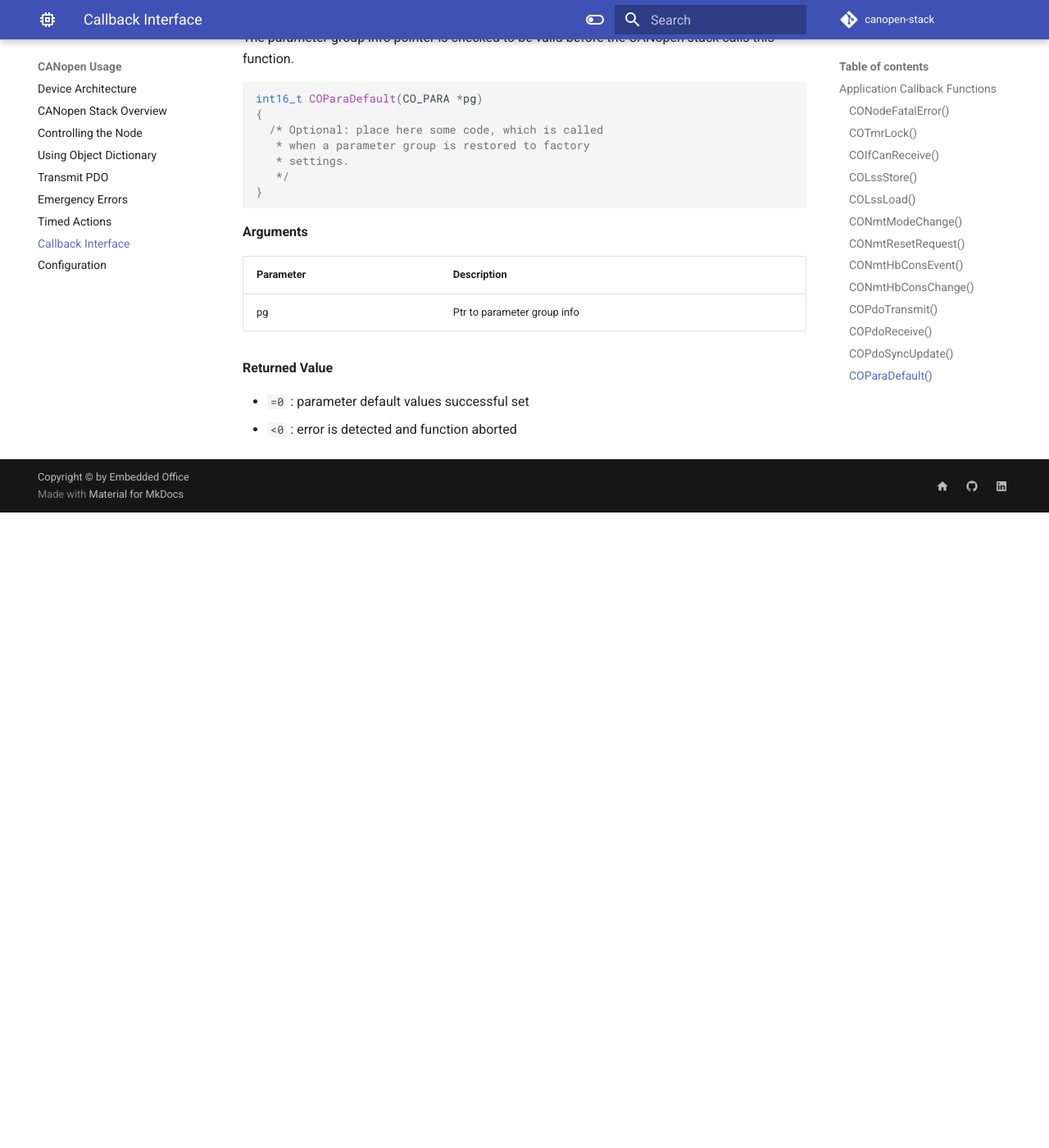
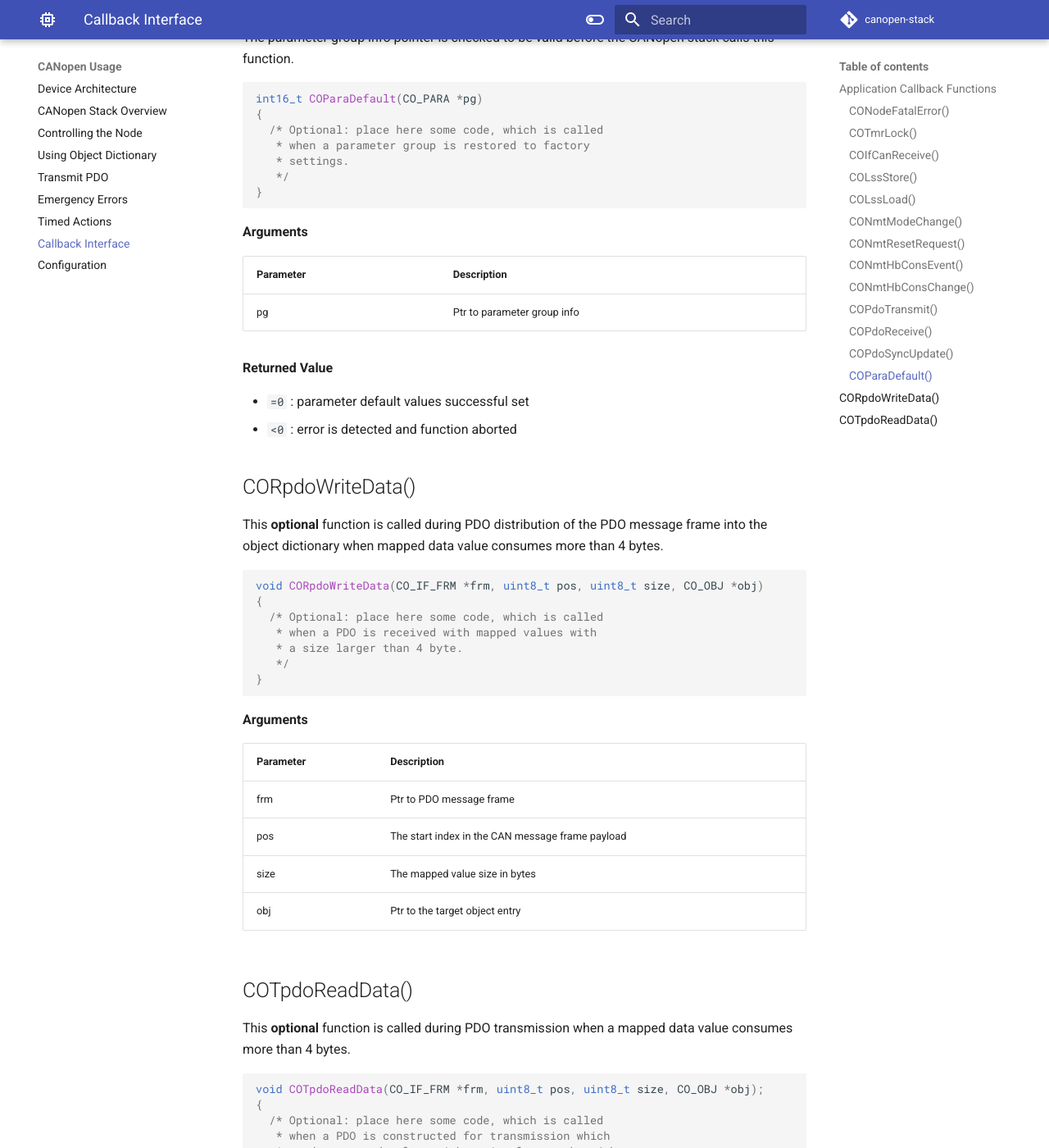
Before and after one commit to embedded-office/canopen-website, an MkDocs documentation site: the page built from website/docs/usage/callbacks.md, in a window 1280 px wide and 1400 px high, scrolled down 7052 px. Shown: the whole window at 82% size. Built offline with MkDocs 1.6.1 and Material for MkDocs 9.7.7, drawn with Linux system fonts in a browser that asks for light colours; comment, search, counter and statistics services are not loaded; the version menu is left out; before the commit the page ends 7677 px from its top, so only the background shows below that; some of the changed text lies outside the part shown.

````diff
--- a/website/docs/usage/callbacks.md
+++ b/website/docs/usage/callbacks.md
@@ -311,3 +311,51 @@ int16_t COParaDefault(CO_PARA *pg)
 
 - `=0` : parameter default values successful set
 - `<0` : error is detected and function aborted
+
+
+## CORpdoWriteData()
+
+This **optional** function is called during PDO distribution of the PDO message frame into the object dictionary when mapped data value consumes more than 4 bytes.
+
+```c
+void CORpdoWriteData(CO_IF_FRM *frm, uint8_t pos, uint8_t size, CO_OBJ *obj)
+{
+  /* Optional: place here some code, which is called
+   * when a PDO is received with mapped values with
+   * a size larger than 4 byte.
+   */
+}
+```
+
+**Arguments**
+
+| Parameter | Description                                      |
+| --------- | ------------------------------------------------ |
+| frm       | Ptr to PDO message frame                         |
+| pos       | The start index in the CAN message frame payload |
+| size      | The mapped value size in bytes                   |
+| obj       | Ptr to the target object entry                   |
+
+
+## COTpdoReadData()
+
+This **optional** function is called during PDO transmission when a mapped data value consumes more than 4 bytes.
+
+```c
+void COTpdoReadData(CO_IF_FRM *frm, uint8_t pos, uint8_t size, CO_OBJ *obj);
+{
+  /* Optional: place here some code, which is called
+   * when a PDO is constructed for transmission which
+   * needs a mapped values with a size larger than 4 byte.
+   */
+}
+```
+
+**Arguments**
+
+| Parameter | Description                                      |
+| --------- | ------------------------------------------------ |
+| frm       | Ptr to PDO message frame                         |
+| pos       | The start index in the CAN message frame payload |
+| size      | The mapped value size in bytes                   |
+| obj       | Ptr to the source object entry                   |
````
Also changed, not shown: website/docs/api/csdo.md (+6 -6 lines), website/docs/api/tpdo.md (+1 -0 lines), website/docs/usage/configuration.md (+1 -1 lines).
